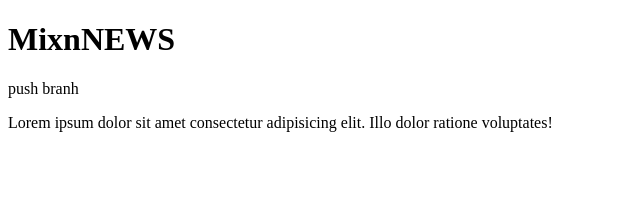
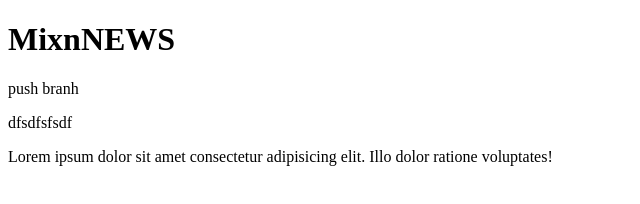
Before and after one commit to Nigohmahram/git-fundamitils, a plain HTML site: page index.html in a window 1280 px wide. Shown: the whole page, without its empty margins (0-640 px from the left). Drawn offline with Linux system fonts and the light colour scheme.

```diff
--- a/index.html
+++ b/index.html
@@ -9,6 +9,7 @@
 <body>
   <h1>MixnNEWS</h1>
   <p>push branh</p>
+  <p>dfsdfsfsdf</p>
   <p>Lorem ipsum dolor sit amet consectetur adipisicing elit. Illo dolor ratione voluptates!</p>
   <!-- initialize - ishga tushirish -->
   <!-- stage - saqlashga tayyorlash -->
```
